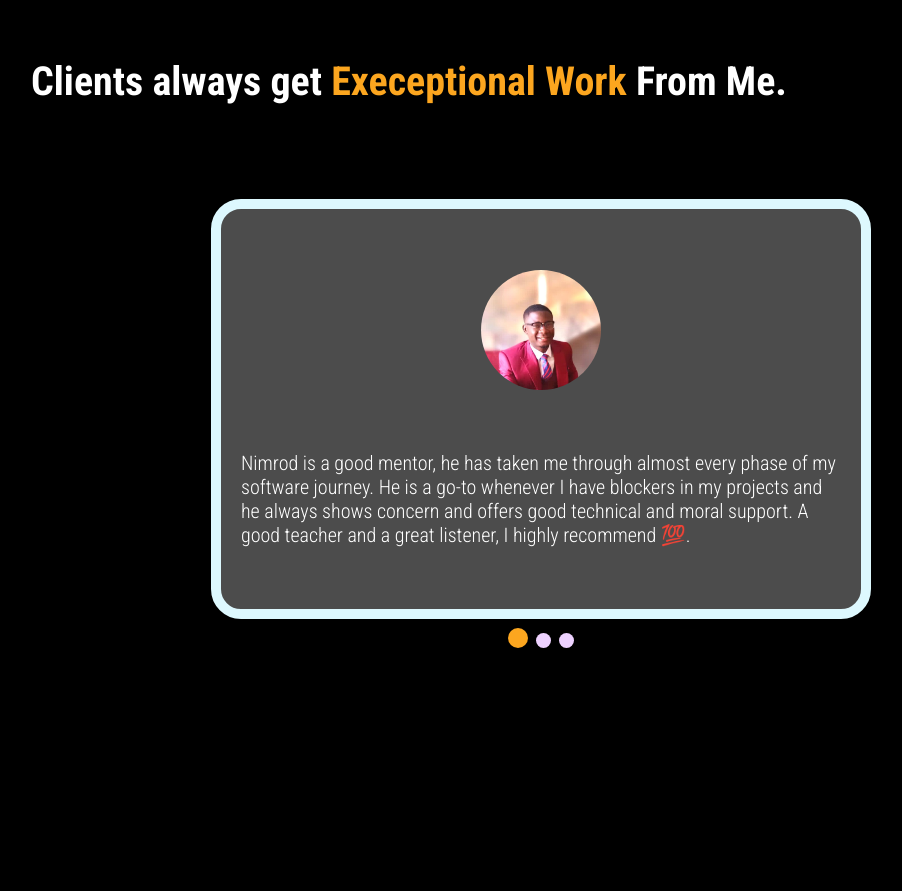
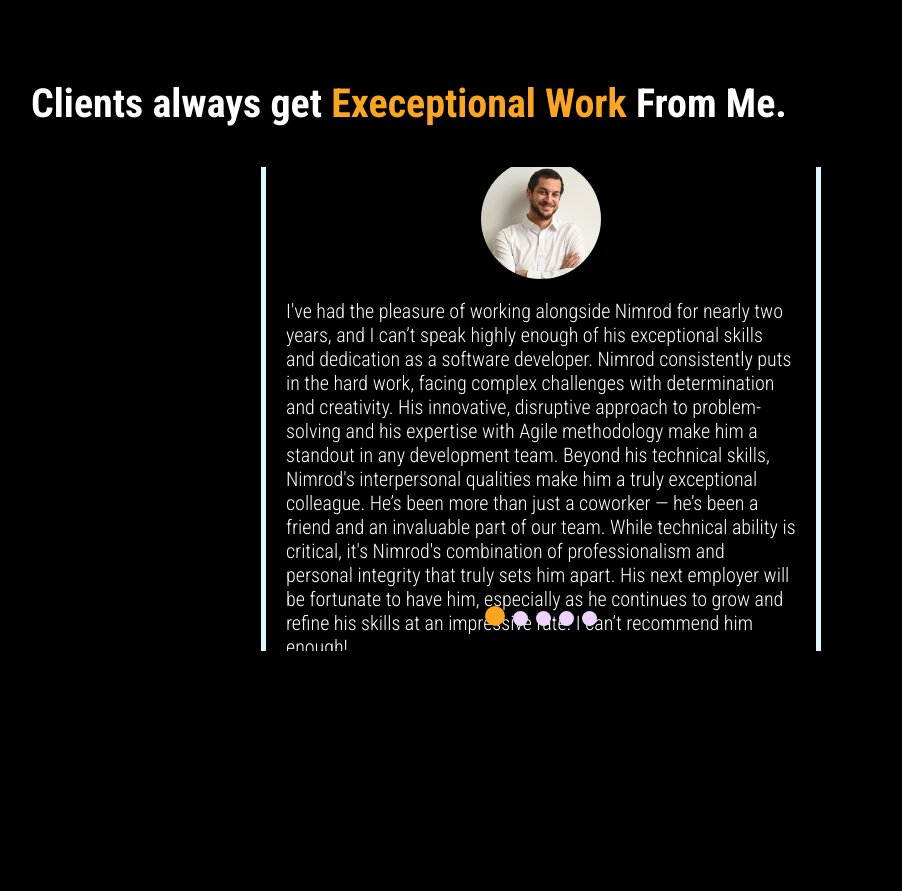
Before and after one commit to nimplay/react-portfolio, a React (Create React App) app: page / in a window 1280 px wide. Shown: the part 3340-4231 px from the top of the page, without its empty margins (99-1001 px from the left). Built offline with nearby package versions, Linux system fonts and the light colour scheme.

Commit message:
fix intro

```diff
--- a/src/components/navbar/Navbar.css
+++ b/src/components/navbar/Navbar.css
@@ -8,7 +8,6 @@
   margin: 0;
   padding-top: 1rem;
 }
-
 
 .n-left {
   flex: 1;
@@ -25,7 +24,6 @@
 .n-logo {
   width: 68px;
 }
-
 
 .n-right {
   display: flex;
@@ -82,4 +80,7 @@
   .n-name {
     display: none;
   }
+  .n-logo {
+    width: 50px;
+  }
 }
--- a/src/components/testimonials/Testimonials.css
+++ b/src/components/testimonials/Testimonials.css
@@ -28,10 +28,10 @@
   align-items: center;
   justify-content: space-evenly;
   padding: 1rem;
-  width: 30rem;
-  height: 18rem;
-  background: rgba(250, 250, 250, 0.3);
-  border: 10px solid var(--blueCard);
+  width: 50%;
+  height: auto;
+  background: rgb(0, 0, 0);
+  border: 5px solid var(--blueCard);
   box-shadow: var(--boxShadow);
   border-radius: 30px;
   gap: 1rem;
@@ -50,7 +50,7 @@
 
 .t-wrapper .swiper {
   width: 100%;
-  height: 60%;
+  height: 55%;
 }
 
 .t-wrapper .swiper-slide {
--- a/src/components/testimonials/Testimonials.jsx
+++ b/src/components/testimonials/Testimonials.jsx
@@ -7,6 +7,8 @@ import "swiper/css/pagination";
 import David from '../../img/david.jpeg'
 import Mirwil from '../../img/mirwil.jpeg'
 import John from '../../img/john.jpeg'
+import Nico from '../../img/Nico.jpeg'
+import Marta from '../../img/Marta.jpeg'
 import { themeContext } from '../../Context';
 import { useContext } from 'react';
 
@@ -15,13 +17,19 @@ const Testimonials = () => {
   const theme = useContext(themeContext);
   const darkMode = theme.state.darkMode;
   const client = [
-    {
-      img : John,
-      review : "Nimrod is a good mentor, he has taken me through almost every phase of my software journey. He is a go-to whenever I have blockers in my projects and he always shows concern and offers good technical and moral support. A good teacher and a great listener, I highly recommend 💯.",
+    { img : Nico,
+      review: "I've had the pleasure of working alongside Nimrod for nearly two years, and I can’t speak highly enough of his exceptional skills and dedication as a software developer. Nimrod consistently puts in the hard work, facing complex challenges with determination and creativity. His innovative, disruptive approach to problem-solving and his expertise with Agile methodology make him a standout in any development team. Beyond his technical skills, Nimrod's interpersonal qualities make him a truly exceptional colleague. He’s been more than just a coworker — he’s been a friend and an invaluable part of our team. While technical ability is critical, it's Nimrod's combination of professionalism and personal integrity that truly sets him apart. His next employer will be fortunate to have him, especially as he continues to grow and refine his skills at an impressive rate. I can’t recommend him enough!"
+    },
+    { img : Marta,
+      review: "Trabajar con Nimrod ha sido una experiencia increíble. Su habilidad para incorporar prácticas actualizadas y enfoques innovadores, como la gamificación, en nuestras soluciones ha enriquecido notablemente los proyectos. Su disposición para resolver problemas y buscar soluciones creativas garantiza que el equipo alcance sus objetivos de manera eficaz. Además, su entusiasmo y compromiso lo convierten en una inspiración para sus pares, quienes ven en él un referente de conocimientos y actitud. Recomiendo a Nimrod para cualquier equipo que busque a un profesional que combine habilidades técnicas con una mentalidad de crecimiento constante y un compromiso ejemplar con los resultados."
     },
     {
       img: Mirwil,
       review : "The reliable services of Mr. Nimrod Acosta are vital in my business as an illustrator.  Delegating all the technical (and sometimes tedious for me!) aspects of maintaining my website and online store is a relief, as it allows me to stay focused on my creative work, knowing that everything is in order.",
+    },
+    {
+      img : John,
+      review : "Nimrod is a good mentor, he has taken me through almost every phase of my software journey. He is a go-to whenever I have blockers in my projects and he always shows concern and offers good technical and moral support. A good teacher and a great listener, I highly recommend 💯.",
     },
     {
       img : David,
@@ -56,7 +64,6 @@ const Testimonials = () => {
           )
         })}
       </Swiper>
-
     </div>
    );
 }
```
Also changed, not shown: src/img/Marta.jpeg (added), src/img/Nico.jpeg (added).
